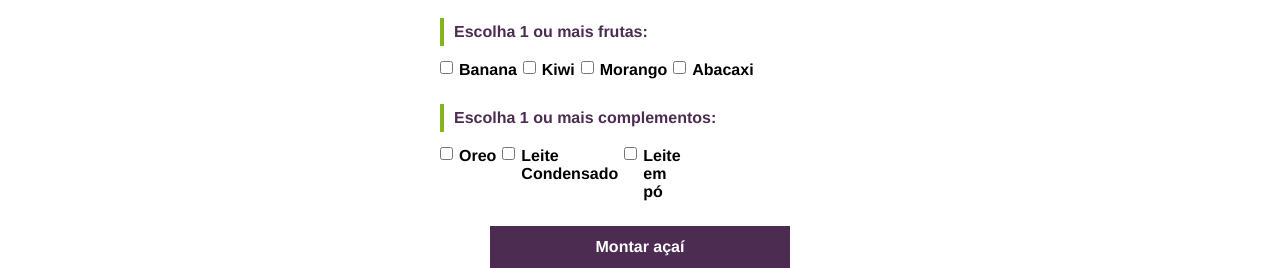
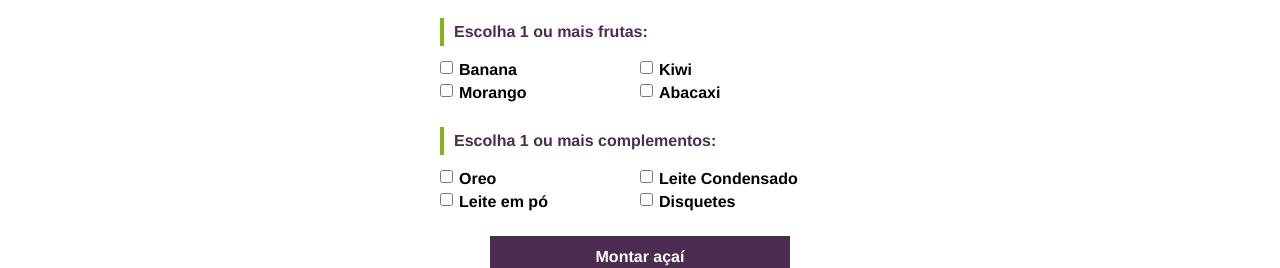
Before and after one commit to arthurisvi/acai-vue, a Vue app: page / in a window 1280 px wide. Shown: the part 968-1236 px from the top of the page. Built offline with nearby package versions, Linux system fonts and the light colour scheme; data requests are answered from the project's data file.

Commit message:
puxando os dados via api

```diff
--- a/db/db.json
+++ b/db/db.json
@@ -1,62 +1,54 @@
 {
-    "ingredientes": {
-        "paes": [{
+    "ingredients": {
+        "sizes": [{
                 "id": 1,
-                "tipo": "Italiano Branco"
+                "tipo": "300ml"
             },
             {
                 "id": 2,
-                "tipo": "3 Queijos"
+                "tipo": "500ml"
             },
             {
                 "id": 3,
-                "tipo": "Parmesão e Orégano"
+                "tipo": "700ml"
             },
             {
                 "id": 4,
-                "tipo": "Integral"
+                "tipo": "1000ml"
             }
         ],
-        "carnes": [{
+        "fruits": [{
                 "id": 1,
-                "tipo": "Maminha"
+                "tipo": "Banana"
             },
             {
                 "id": 2,
-                "tipo": "Alcatra"
+                "tipo": "Kiwi"
             },
             {
                 "id": 3,
-                "tipo": "Picanha"
+                "tipo": "Morango"
             },
             {
                 "id": 4,
-                "tipo": "Veggie burger"
+                "tipo": "Abacaxi"
             }
         ],
-        "opcionais": [{
+        "complements": [{
                 "id": 1,
-                "tipo": "Bacon"
+                "tipo": "Oreo"
             },
             {
                 "id": 2,
-                "tipo": "Cheddar"
+                "tipo": "Leite Condensado"
             },
             {
                 "id": 3,
-                "tipo": "Salame"
+                "tipo": "Leite em pó"
             },
             {
                 "id": 4,
-                "tipo": "Tomate"
-            },
-            {
-                "id": 4,
-                "tipo": "Cebola roxa"
-            },
-            {
-                "id": 4,
-                "tipo": "Pepino"
+                "tipo": "Disquetes"
             }
         ]
     },
--- a/src/components/Form.vue
+++ b/src/components/Form.vue
@@ -7,40 +7,23 @@
                 <label for="fruits">Escolha o tamanho do copo: </label>
                 <select name="cup-size" id ="cup-size" v-model ="cupSize">
                     <option value = "">Selecione o tamanho em ml</option>
-                    <option value = "300">300ml</option>
-                    <option value = "500">500ml</option>
-                    <option value = "700">700ml</option>
-                </select>
+                    <option v-for="size in sizes" :key="size.id" :value = "size.tipo">
+                        {{ size.tipo }}
+                    </option>
+            </select>
             </div>
             <div id = "optional-container"  class = "input-container">
                 <label id = "optional-title" for="fruits">Escolha 1 ou mais frutas: </label>
-                <div class = "checkbox-container">
-                    <input type ="checkbox" id = "fruit-banana" name = "fruit-banana" value = "Banana" v-model="fruits">
-                    <span>Banana</span>
-                    <!-- <label for="fruit-banana">Banana</label> -->
-                    <input type ="checkbox" id = "fruit-kiwi" name = "fruit-kiwi" value = "Kiwi" v-model="fruits">
-                    <!-- <label for="fruit-kiwi">Kiwi</label> -->
-                    <span>Kiwi</span>
-                    <input type ="checkbox" id = "fruit-morango" name = "fruit-morango" value= "Morango" v-model="fruits">
-                    <!-- <label for="fruit-morango">Morango</label> -->
-                    <span>Morango</span>
-                    <input type ="checkbox" id = "fruit-abacaxi" name = "fruit-abacaxi" value= "Abacaxi" v-model="fruits">
-                    <!-- <label for="fruit-abacaxi">Abacaxi</label> -->
-                    <span>Abacaxi</span>
+                <div class = "checkbox-container" v-for="fruit in fruits" :key="fruit.id">
+                   <input type ="checkbox" name = "fruits" :value="fruit.tipo" v-model="fruits">
+                    <span>{{ fruit.tipo }}</span>
                 </div>
             </div>
             <div id = "optional-container" class = "input-container">
                 <label id = "optional-title" for="complement">Escolha 1 ou mais complementos: </label>
-                <div class = "checkbox-container">
-                    <input type ="checkbox" id = "complement-oreo" name = "complement-oreo" value = "Oreo" v-model="complement">
-                    <span>Oreo</span>
-                   <!-- <label for="complement-oreo">Oreo</label> -->
-                    <input type ="checkbox" id = "complement-condensed" name = "complement-condensed" value = "Leite Condensado" v-model="complement">
-                    <!-- <label for="complement-condensed">Leite Condensado</label> -->
-                    <span>Leite Condensado</span>
-                    <input type ="checkbox" id = "complement-milk" name = "complement-milk" value = "Leite em pó" v-model="complement">
-                    <span>Leite em pó</span>
-                    <!-- <label for="complement-milk">Leite em pó</label> -->
+                <div class = "checkbox-container" v-for="complement in complements" :key="complement.id">
+                   <input type ="checkbox" name = "complements" :value="complement.tipo" v-model="complements">
+                    <span>{{ complement.tipo }}</span>
                 </div>
             </div>
             <div class = "input-container">
@@ -55,7 +38,30 @@
 <script>
 
 export default{
-    name: 'Form'
+    name: 'Form',
+    data(){
+        return{
+            sizes: null,
+            fruits: null,
+            complements: null,
+            cupSize: null,
+            fruit: [],
+            complement: [],
+            status: "Solicitado",
+            message: null
+        }
+    }, methods:{
+        async getIngredients(){
+            const req = await fetch("http://localhost:3000/ingredients");
+            const data = await req.json();
+
+            this.sizes = data.sizes
+            this.fruits = data.fruits
+            this.complements = data.complements
+        }
+    }, mounted(){
+        this.getIngredients();
+    }
 
 }
 
```
